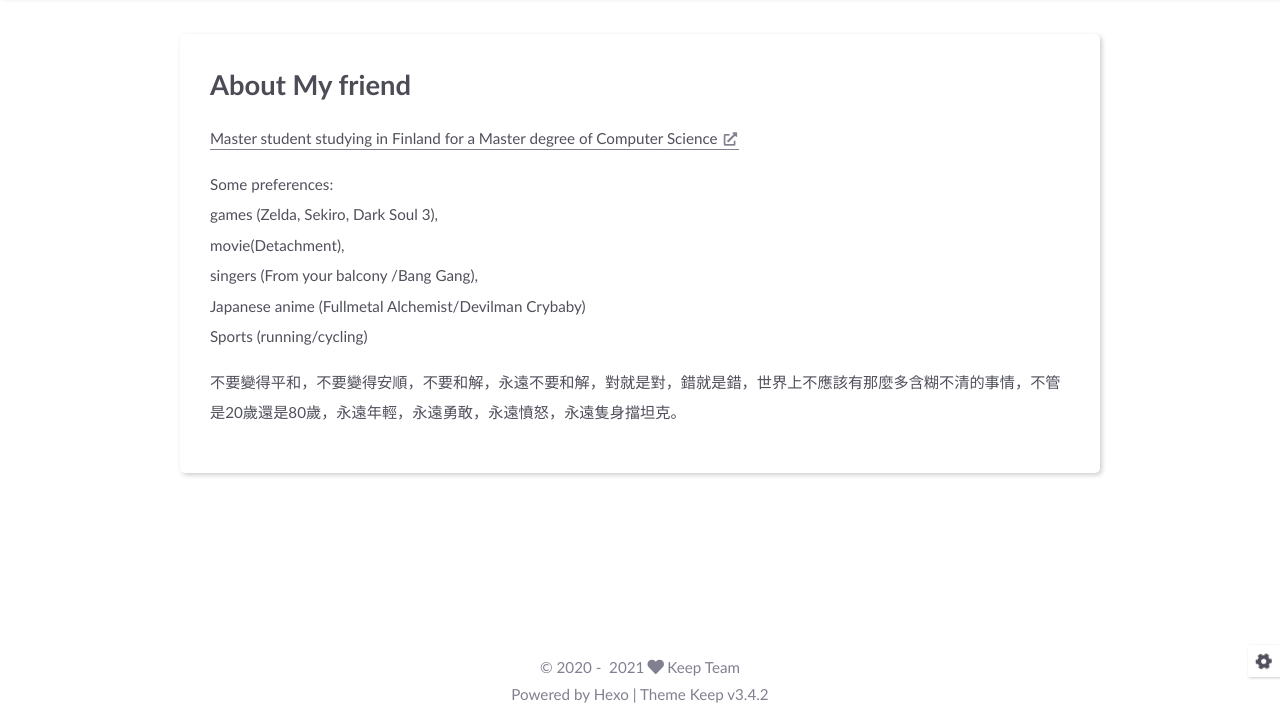
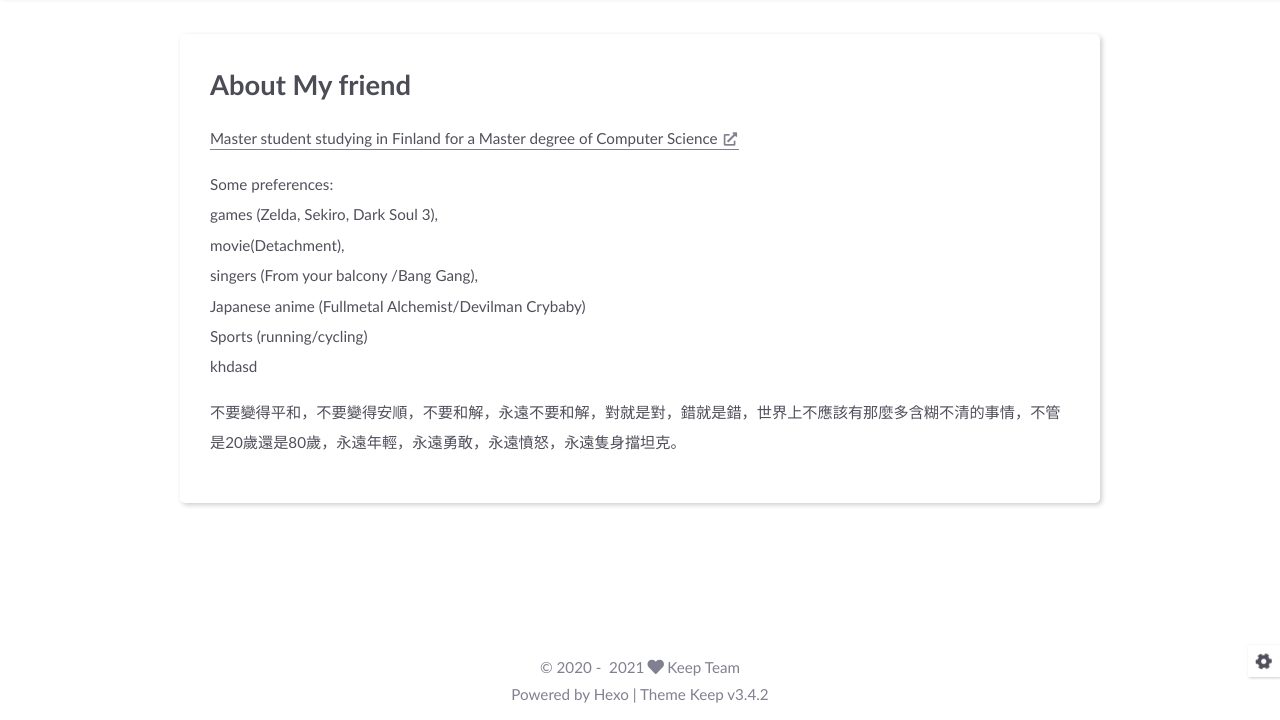
Before and after one commit to Kansang/kansang.github.io, a plain HTML site: page about/index.html in a window 1280 px wide. Shown: the part 80-800 px from the top of the page. Drawn offline with Linux system fonts and the light colour scheme.

Commit message:
Site updated: 2021-04-16 23:31:55

```diff
--- a/about/index.html
+++ b/about/index.html
@@ -133,7 +133,7 @@
         <div class="page-template-content markdown-body">
 
                 <h1 id="About-My-friend"><a href="#About-My-friend" class="headerlink" title="About My friend"></a>About My friend</h1><p> <a class="link"   target="_blank" rel="noopener" href="https://hellofiro.me/about/" >Master student studying in Finland for a Master degree of Computer Science<i class="fas fa-external-link-alt"></i></a></p>
-<p>Some preferences:<br>games (Zelda, Sekiro, Dark Soul 3),<br>movie(Detachment),<br>singers (From your balcony /Bang Gang),<br>Japanese anime (Fullmetal Alchemist/Devilman Crybaby)<br>Sports (running/cycling)</p>
+<p>Some preferences:<br>games (Zelda, Sekiro, Dark Soul 3),<br>movie(Detachment),<br>singers (From your balcony /Bang Gang),<br>Japanese anime (Fullmetal Alchemist/Devilman Crybaby)<br>Sports (running/cycling)<br>khdasd</p>
 <p>不要變得平和，不要變得安順，不要和解，永遠不要和解，對就是對，錯就是錯，世界上不應該有那麼多含糊不清的事情，不管是20歲還是80歲，永遠年輕，永遠勇敢，永遠憤怒，永遠隻身擋坦克。</p>
 
 
```
